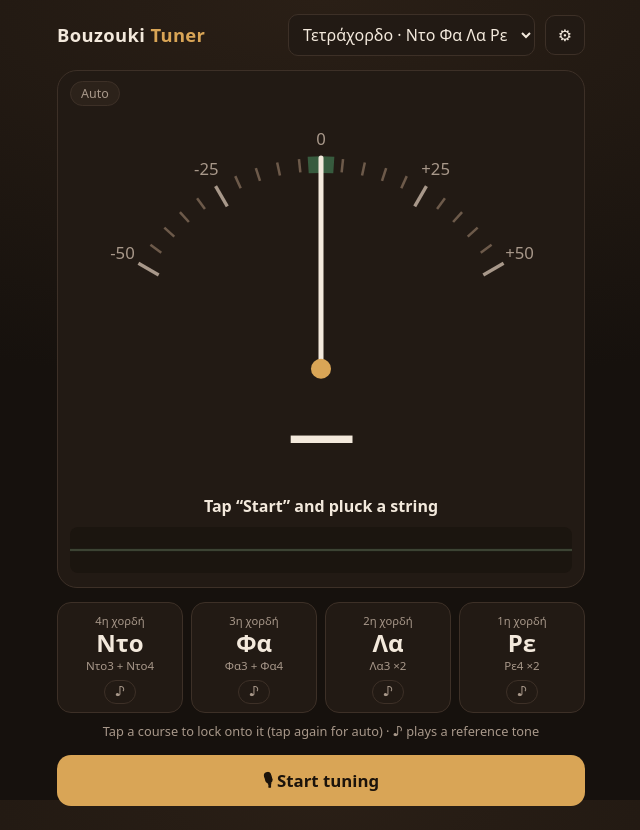
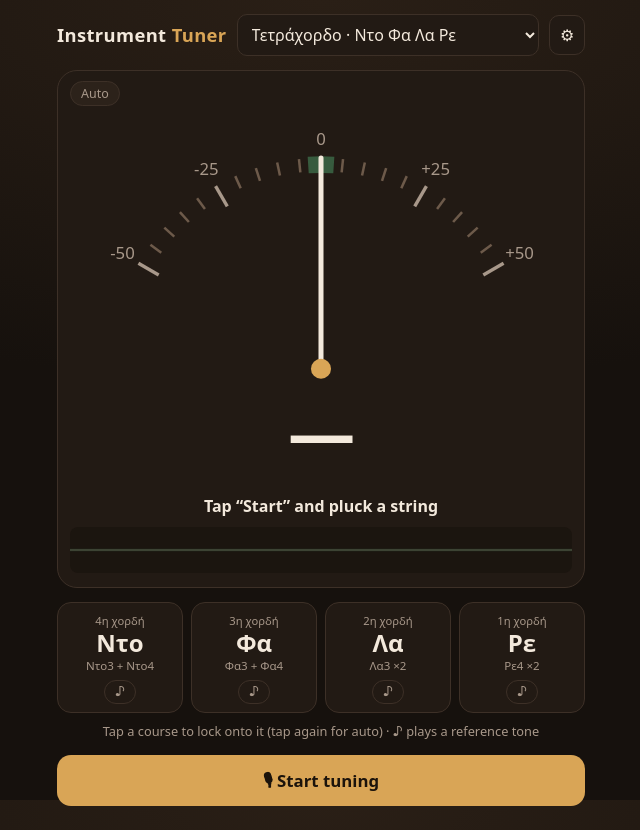
Before and after one commit to tkafkas82/InstrumentTuner, a plain HTML site: page index.html in a window 1280 px wide. Shown: the whole page, without its empty margins (319-959 px from the left). Drawn offline with Linux system fonts and the light colour scheme.

Commit message:
Make it a general instrument tuner: guitar tunings, new logo
- Guitar: Standard, Drop D, half step down, DADGAD, Open G, Open D
- Tuning menu grouped by instrument; single strings vs doubled courses
- Detector floor lowered to 60 Hz so Drop D's D2 is caught
- Rename to Instrument Tuner with a gauge icon instead of a bouzouki

Co-Authored-By: Claude Opus 5.5 <noreply@anthropic.com>

```diff
--- a/index.html
+++ b/index.html
@@ -3,8 +3,8 @@
 <head>
 <meta charset="utf-8">
 <meta name="viewport" content="width=device-width, initial-scale=1, viewport-fit=cover">
-<title>Bouzouki Tuner</title>
-<meta name="description" content="Microphone tuner for Greek bouzouki — τετράχορδο, τρίχορδο, μπαγλαμάς.">
+<title>Instrument Tuner</title>
+<meta name="description" content="Microphone tuner for guitar, bouzouki and more — τετράχορδο, τρίχορδο, μπαγλαμάς, κιθάρα.">
 <meta name="theme-color" content="#16110d">
 <link rel="manifest" href="manifest.webmanifest">
 <link rel="icon" href="icon.svg" type="image/svg+xml">
@@ -34,8 +34,11 @@
   }
   .wrap { max-width: 560px; margin: 0 auto; padding: 14px 16px calc(24px + env(safe-area-inset-bottom)); }
   header { display: flex; align-items: center; gap: 10px; }
-  header h1 { font-size: 1.15rem; margin: 0; flex: 1; letter-spacing: .02em; }
+  header h1 { font-size: 1.15rem; margin: 0; flex: 1; letter-spacing: .02em; white-space: nowrap; }
+  header select { min-width: 0; flex: 0 1 auto; }
+  @media (max-width: 440px) { header h1 .long { display: none; } }
   header h1 span { color: var(--brass); }
+  header h1 span.long { color: var(--text); }
   select, button { font: inherit; color: inherit; }
   select {
     background: var(--panel); border: 1px solid var(--line); border-radius: 10px;
@@ -83,6 +86,11 @@
   .course.locked { border-color: var(--brass); box-shadow: inset 0 0 0 1px var(--brass); }
   .course .num { font-size: .7rem; color: var(--muted); }
   .course .main { font-size: 1.5rem; font-weight: 700; line-height: 1.2; }
+  .courses.many { gap: 5px; }
+  .courses.many .course { padding: 8px 2px 6px; border-radius: 12px; }
+  .courses.many .course .main { font-size: 1.1rem; }
+  .courses.many .course .num { font-size: .62rem; }
+  .courses.many .course .play { padding: 2px 7px; }
   .course .pair { font-size: .72rem; color: var(--muted); min-height: 1.1em; }
   .course .check { position: absolute; top: 6px; right: 8px; color: var(--good); font-size: .85rem; opacity: 0; transition: opacity .2s; }
   .course.tuned .check { opacity: 1; }
@@ -125,7 +133,7 @@
 <body>
 <div class="wrap">
   <header>
-    <h1>Bouzouki <span>Tuner</span></h1>
+    <h1><span class="long">Instrument </span><span>Tuner</span></h1>
     <select id="tuning" aria-label="Tuning"></select>
     <button class="icon-btn" id="settingsBtn" aria-label="Settings">⚙</button>
   </header>
@@ -186,13 +194,20 @@
 'use strict';
 
 // ---------- Data ----------
-// Courses listed low → high, each as MIDI notes of its pair of strings.
+// Courses listed low → high, each as the MIDI notes of its string(s): one for a single string,
+// two for a doubled course (same note = unison pair, different = octave pair).
 const TUNINGS = [
-  { id: 'tetra',  name: 'Τετράχορδο', courses: [[48, 60], [53, 65], [57, 57], [62, 62]] },
-  { id: 'tri',    name: 'Τρίχορδο', courses: [[50, 62], [57, 57], [62, 62]] },
-  { id: 'bagl',   name: 'Μπαγλαμάς', courses: [[62, 74], [69, 69], [74, 74]] },
-  { id: 'gdad',   name: 'Irish GDAD', courses: [[43, 55], [50, 62], [57, 57], [62, 62]] },
-  { id: 'gdae',   name: 'Irish GDAE', courses: [[43, 55], [50, 62], [57, 57], [64, 64]] },
+  { id: 'gtr-std',   group: 'Κιθάρα · Guitar',     name: 'Standard',     courses: [[40], [45], [50], [55], [59], [64]] },
+  { id: 'gtr-dropd', group: 'Κιθάρα · Guitar',     name: 'Drop D',       courses: [[38], [45], [50], [55], [59], [64]] },
+  { id: 'gtr-half',  group: 'Κιθάρα · Guitar',     name: '½ step down',  courses: [[39], [44], [49], [54], [58], [63]] },
+  { id: 'gtr-dadgad',group: 'Κιθάρα · Guitar',     name: 'DADGAD',       courses: [[38], [45], [50], [55], [57], [62]] },
+  { id: 'gtr-openg', group: 'Κιθάρα · Guitar',     name: 'Open G',       courses: [[38], [43], [50], [55], [59], [62]] },
+  { id: 'gtr-opend', group: 'Κιθάρα · Guitar',     name: 'Open D',       courses: [[38], [45], [50], [54], [57], [62]] },
+  { id: 'tetra',     group: 'Μπουζούκι · Bouzouki', name: 'Τετράχορδο',   courses: [[48, 60], [53, 65], [57, 57], [62, 62]] },
+  { id: 'tri',       group: 'Μπουζούκι · Bouzouki', name: 'Τρίχορδο',     courses: [[50, 62], [57, 57], [62, 62]] },
+  { id: 'bagl',      group: 'Μπουζούκι · Bouzouki', name: 'Μπαγλαμάς',    courses: [[62, 74], [69, 69], [74, 74]] },
+  { id: 'gdad',      group: 'Μπουζούκι · Bouzouki', name: 'Irish GDAD',   courses: [[43, 55], [50, 62], [57, 57], [62, 62]] },
+  { id: 'gdae',      group: 'Μπουζούκι · Bouzouki', name: 'Irish GDAE',   courses: [[43, 55], [50, 62], [57, 57], [64, 64]] },
 ];
 const NAMES = {
   letters: ['C', 'C♯', 'D', 'E♭', 'E', 'F', 'F♯', 'G', 'A♭', 'A', 'B♭', 'B'],
@@ -255,14 +270,16 @@ function drawGoodZone() {
 // ---------- Courses UI ----------
 function renderCourses() {
   const el = $('courses');
-  el.style.gridTemplateColumns = `repeat(${tuning.courses.length}, 1fr)`;
+  el.style.gridTemplateColumns = `repeat(${tuning.courses.length}, minmax(0, 1fr))`;
+  el.classList.toggle('many', tuning.courses.length > 4);
+  const plain = m => noteHtml(m).replace(/<\/?sub>/g, '');
   el.innerHTML = tuning.courses.map((c, ci) => {
-    const octavePair = c[0] !== c[1];
+    const pair = c.length === 1 ? plain(c[0]) : c[0] !== c[1] ? `${plain(c[0])} + ${plain(c[1])}` : `${plain(c[0])} ×2`;
     return `<div class="course" data-ci="${ci}" role="button" tabindex="0" aria-label="Course ${courseNo(ci)}">
       <span class="check">✓</span>
       <div class="num">${courseNo(ci)}η χορδή</div>
       <div class="main">${noteName(c[0])}</div>
-      <div class="pair">${octavePair ? `${noteHtml(c[0]).replace(/<\/?sub>/g, '')} + ${noteHtml(c[1]).replace(/<\/?sub>/g, '')}` : `${noteHtml(c[0]).replace(/<\/?sub>/g, '')} ×2`}</div>
+      <div class="pair">${pair}</div>
       <button class="play" data-play="${ci}" aria-label="Play reference">♪</button>
     </div>`;
   }).join('');
@@ -298,8 +315,9 @@ $('mode').addEventListener('click', e => {
 
 // ---------- Tuning select ----------
 function renderTuningSelect() {
-  $('tuning').innerHTML = TUNINGS.map(t =>
-    `<option value="${t.id}">${t.name} · ${t.courses.map(c => noteName(c[0])).join(' ')}</option>`).join('');
+  const groups = [...new Set(TUNINGS.map(t => t.group))];
+  $('tuning').innerHTML = groups.map(g => `<optgroup label="${g}">` + TUNINGS.filter(t => t.group === g).map(t =>
+    `<option value="${t.id}">${t.name} · ${t.courses.map(c => noteName(c[0])).join(' ')}</option>`).join('') + '</optgroup>').join('');
   $('tuning').value = tuning.id;
 }
 renderTuningSelect();
@@ -383,12 +401,12 @@ async function start() {
     });
     const src = ctx.createMediaStreamSource(stream);
     const hp = ctx.createBiquadFilter();
-    hp.type = 'highpass'; hp.frequency.value = 60;
+    hp.type = 'highpass'; hp.frequency.value = 40;
     analyser = ctx.createAnalyser();
     analyser.fftSize = 4096;
     src.connect(hp).connect(analyser);
     buf = new Float32Array(analyser.fftSize);
-    detect = PitchDetector.create(ctx.sampleRate, analyser.fftSize, 75, 1000);
+    detect = PitchDetector.create(ctx.sampleRate, analyser.fftSize, 60, 1000);
     running = true;
     $('startBtn').textContent = '⏹ Stop';
     $('startBtn').classList.add('on');
@@ -445,7 +463,7 @@ function match(f) {
 function analyze(now) {
   analyser.getFloatTimeDomainData(buf);
   const r = detect(buf);
-  if (r && r.clarity > 0.85 && r.freq > 75 && r.freq < 1000) {
+  if (r && r.clarity > 0.85 && r.freq > 60 && r.freq < 1000) {
     lastHeard = now;
     const f = smooth(r.freq);
     reading = { f, ...match(f) };
--- a/sw.js
+++ b/sw.js
@@ -1,4 +1,4 @@
-const CACHE = 'bouzouki-tuner-v1';
+const CACHE = 'instrument-tuner-v2';
 const ASSETS = ['./', 'index.html', 'pitch.js', 'manifest.webmanifest', 'icon.svg'];
 
 self.addEventListener('install', e => {
```
Also changed, not shown: icon.svg, manifest.webmanifest.
